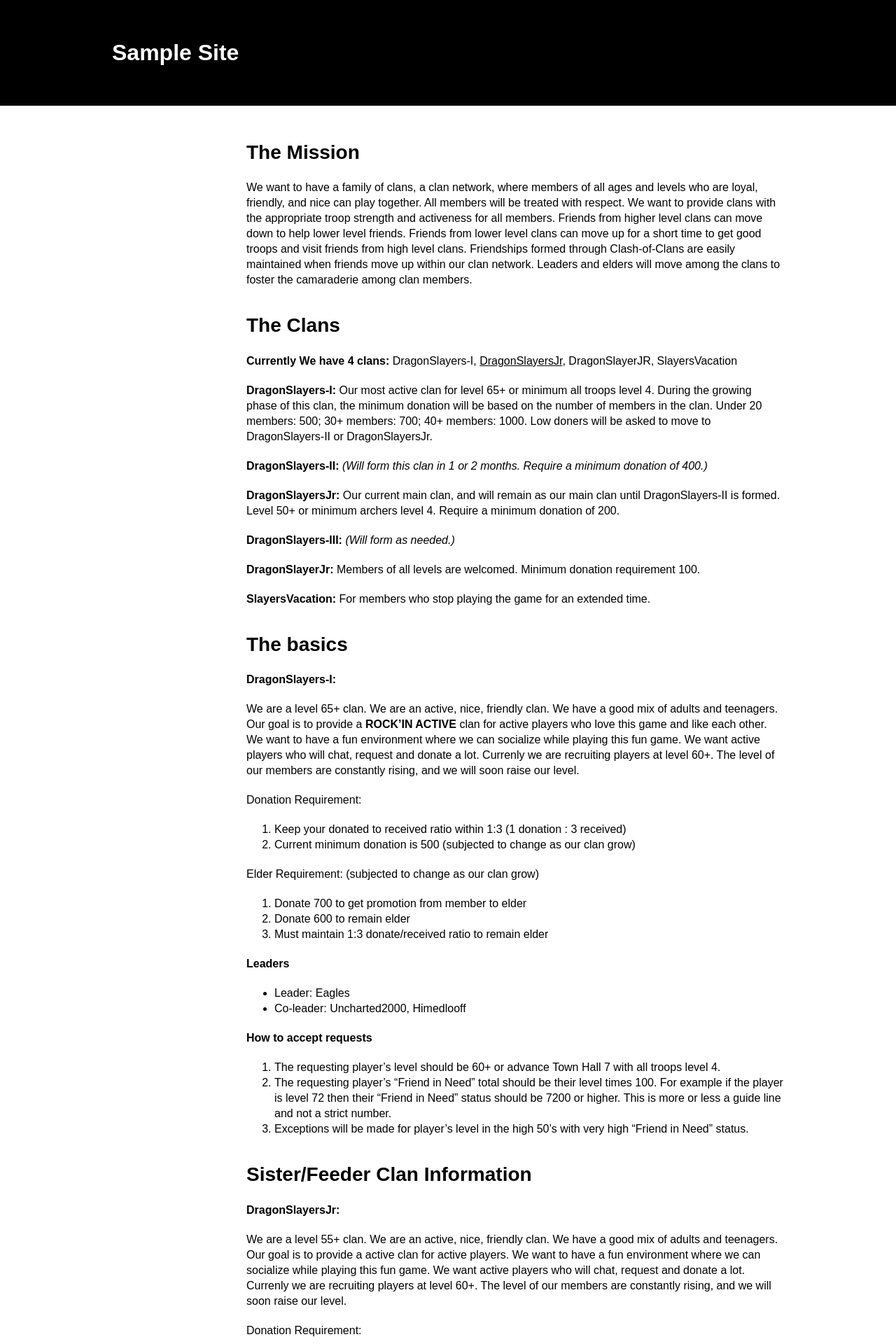
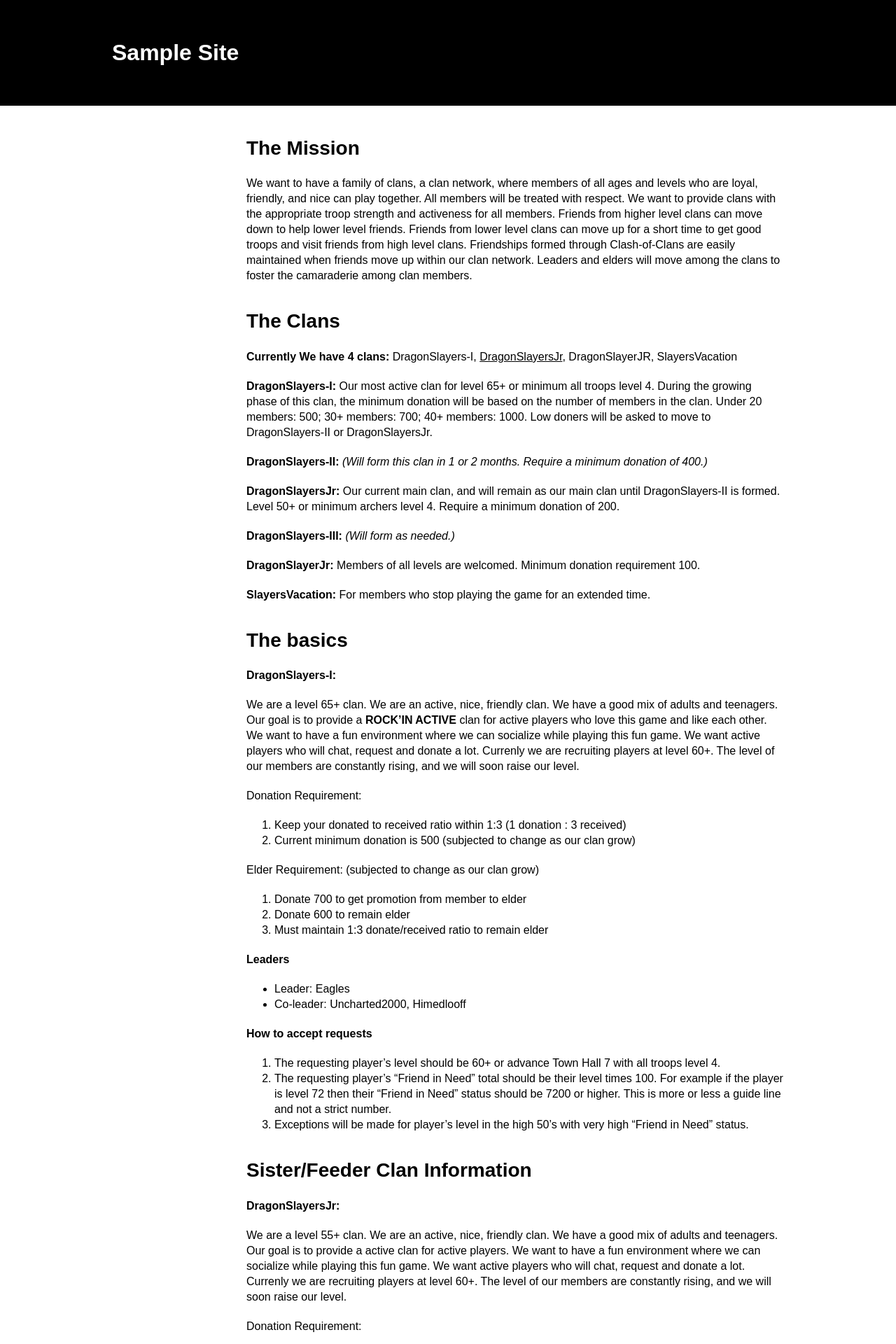
Before and after one commit to himedlooff/proto-clashers, a Jekyll site: the page built from index.md, in a window 1280 px wide. Shown: the top 1920 px of the page at 70% size. Built offline with Jekyll 4.4.1, drawn with Linux system fonts in a browser that asks for light colours.

Commit message:
Aligns post content and menu.

```diff
--- a/assets/css/main.css
+++ b/assets/css/main.css
@@ -123,7 +123,7 @@
 }
 
 .post-content h1:first-child {
-    margin-top: 0.571428571em; /* 16 / 28 */
+    margin-top: 0.357142857em; /* 10 / 28 */
 }
 
 .post-content {
@@ -147,7 +147,7 @@
 
 .post-nav-label {
     font-size: 1em;
-    margin-top: 0;
+    margin-top: 1em;
 }
 
 .post-nav-list,
```
